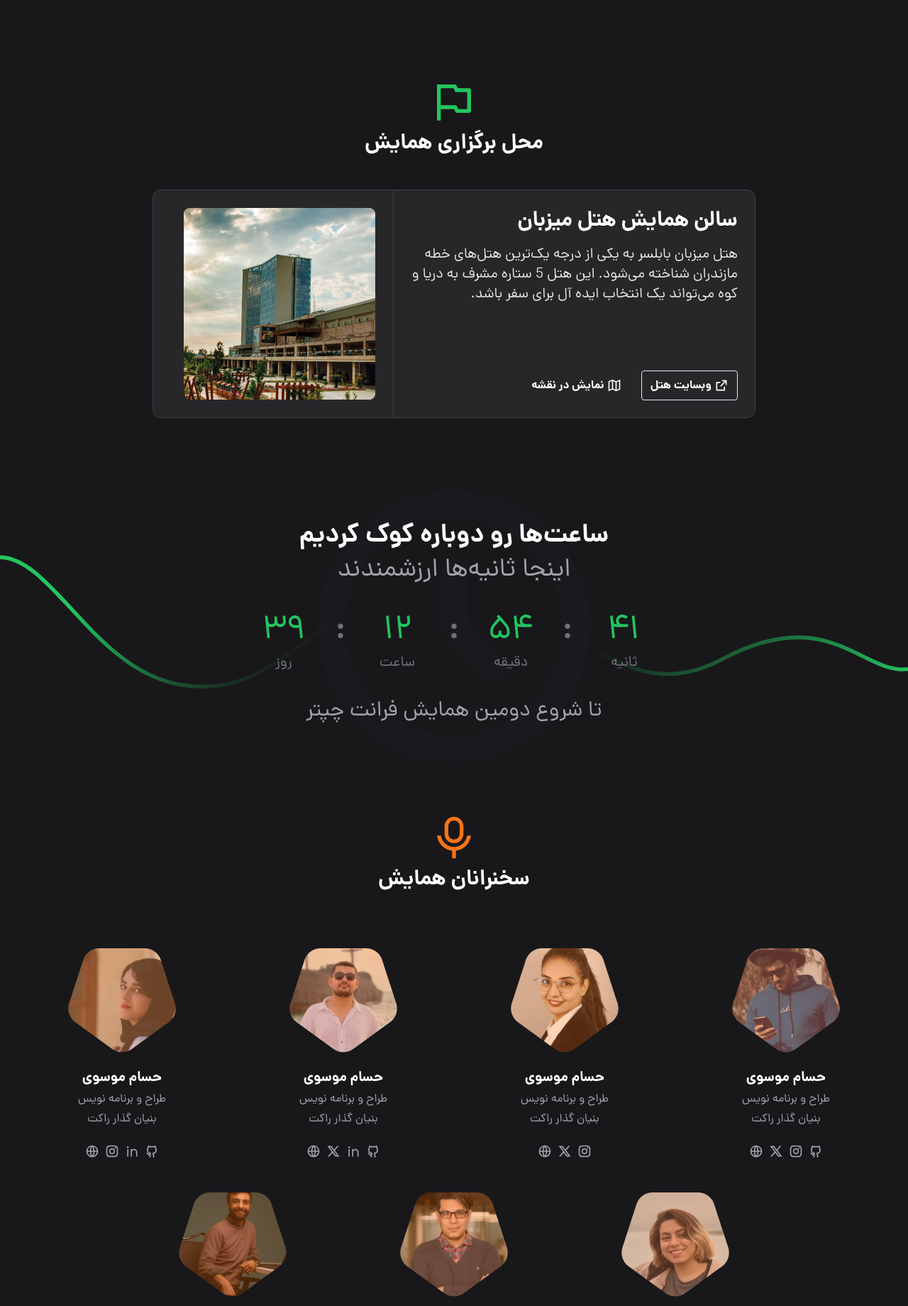
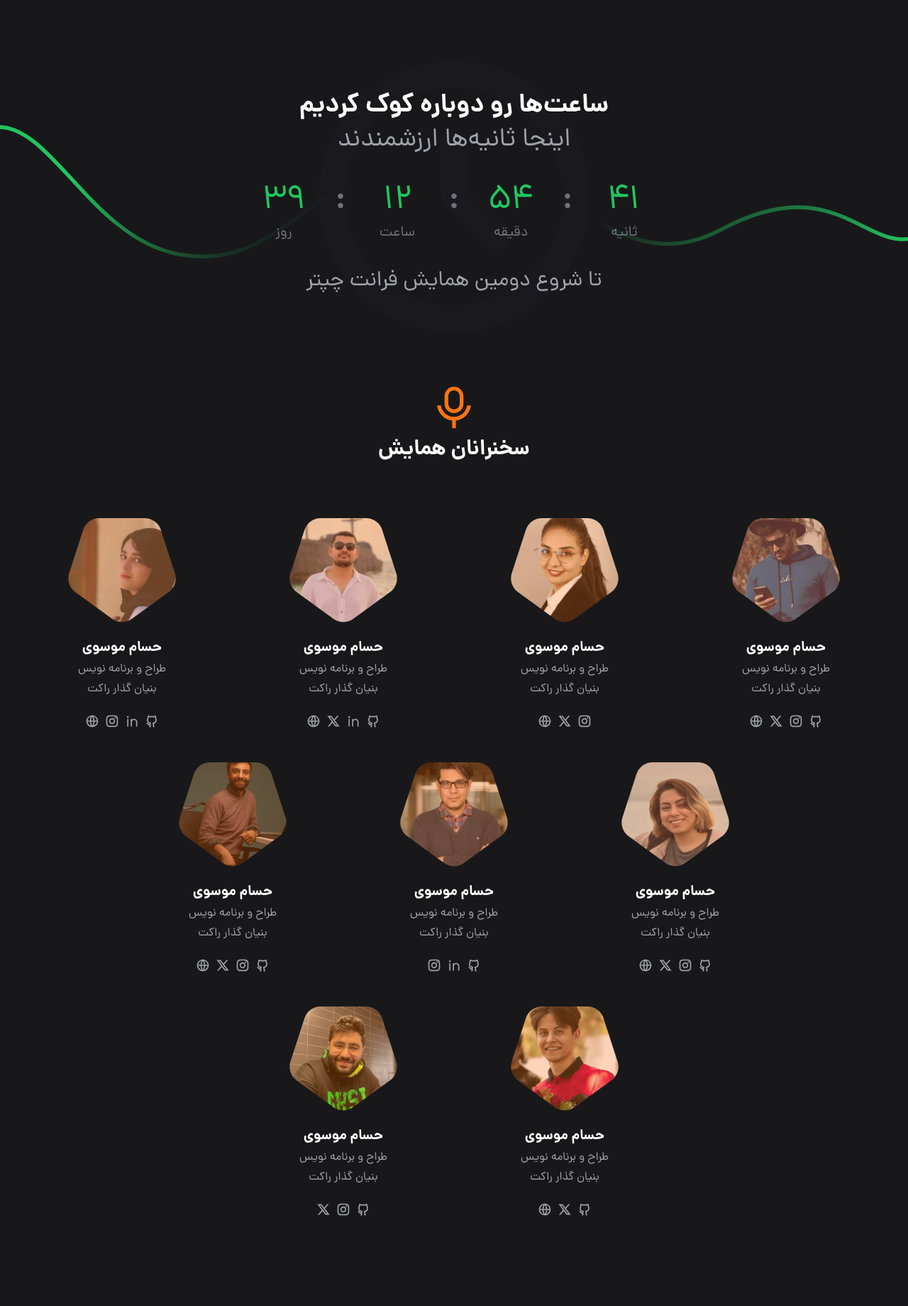
Before and after one commit to frontChapter/website-frontend, a Next.js app: page / in a window 1280 px wide. Shown: the part 1092-2932 px from the top of the page at 71% size. Built offline with nearby package versions, Linux system fonts and the light colour scheme.

Commit message:
fix: `<ConferenceLocation>` position in page

```diff
--- a/src/app/page.tsx
+++ b/src/app/page.tsx
@@ -10,9 +10,9 @@ export default function Home() {
     <main>
       <Navbar />
       <Hero />
-      <ConferenceLocation />
       <CountDown />
       <Speakers />
+      <ConferenceLocation />
       <Tweets />
     </main>
   );
```
